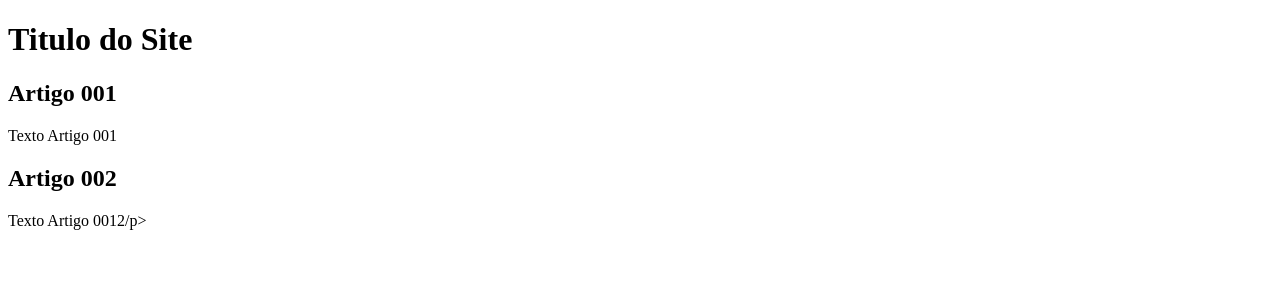
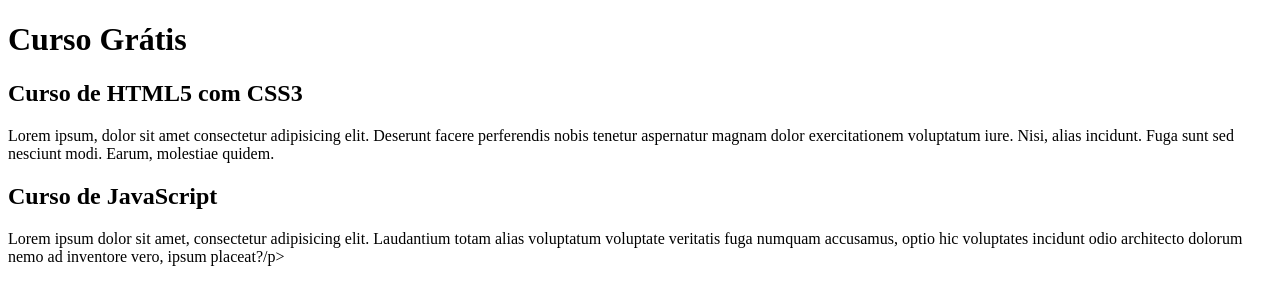
Before and after one commit to pedroluizsegatobonifacio/projeto-site, a plain HTML site: page index.html in a window 1280 px wide. Drawn offline with Linux system fonts and the light colour scheme.

Commit message:
comecei a escrever o conteúdo

```diff
--- a/index.html
+++ b/index.html
@@ -8,15 +8,15 @@
 <body>
     <main>
         <header>
-            <h1>Titulo do Site</h1>
+            <h1>Curso Grátis</h1>
         </header>
         <article>
-            <h2>Artigo 001</h2>
-            <p>Texto Artigo 001</p>
+            <h2>Curso de HTML5 com CSS3</h2>
+            <p>Lorem ipsum, dolor sit amet consectetur adipisicing elit. Deserunt facere perferendis nobis tenetur aspernatur magnam dolor exercitationem voluptatum iure. Nisi, alias incidunt. Fuga sunt sed nesciunt modi. Earum, molestiae quidem.</p>
         </article>
         <article>
-            <h2>Artigo 002</h2>
-            <p>Texto Artigo 0012/p>
+            <h2>Curso de JavaScript</h2>
+            <p>Lorem ipsum dolor sit amet, consectetur adipisicing elit. Laudantium totam alias voluptatum voluptate veritatis fuga numquam accusamus, optio hic voluptates incidunt odio architecto dolorum nemo ad inventore vero, ipsum placeat?/p>
         </article>
     </main>
 </body>
```
